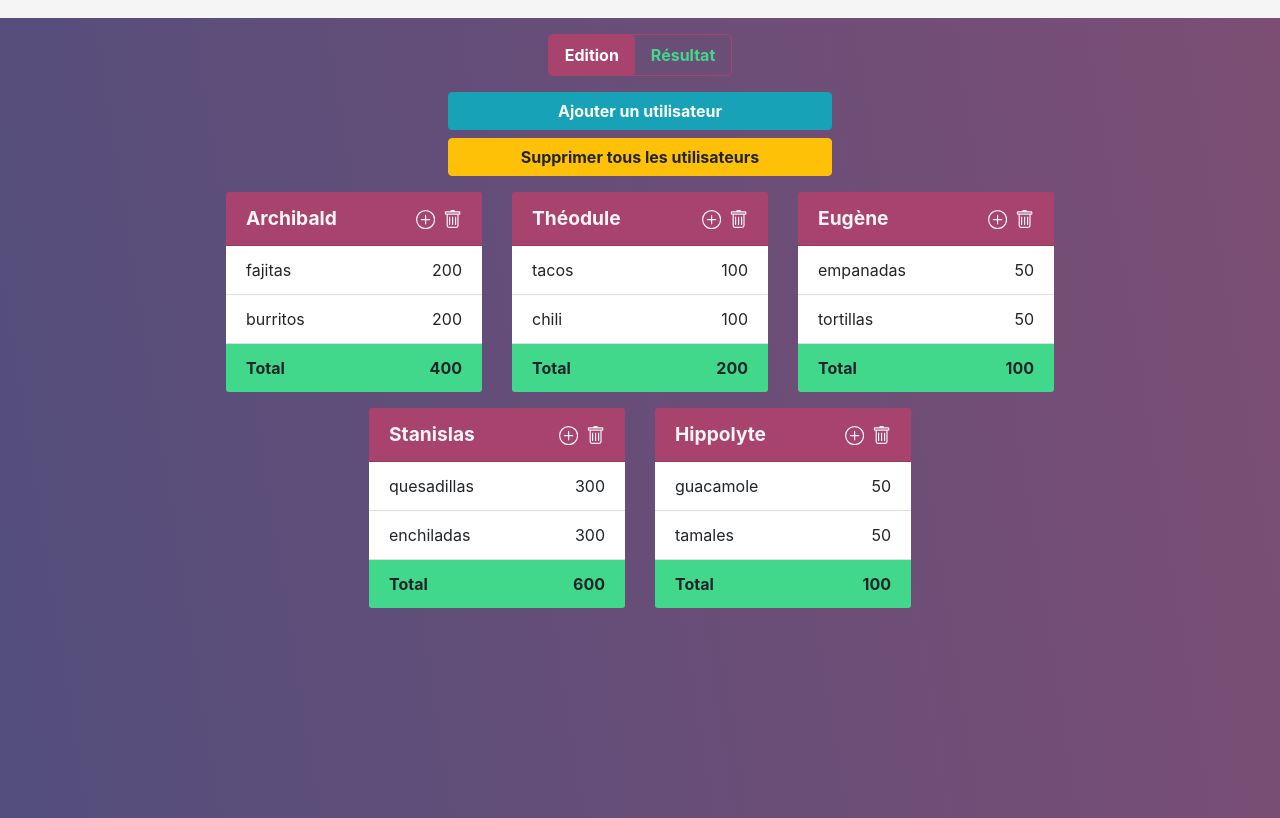
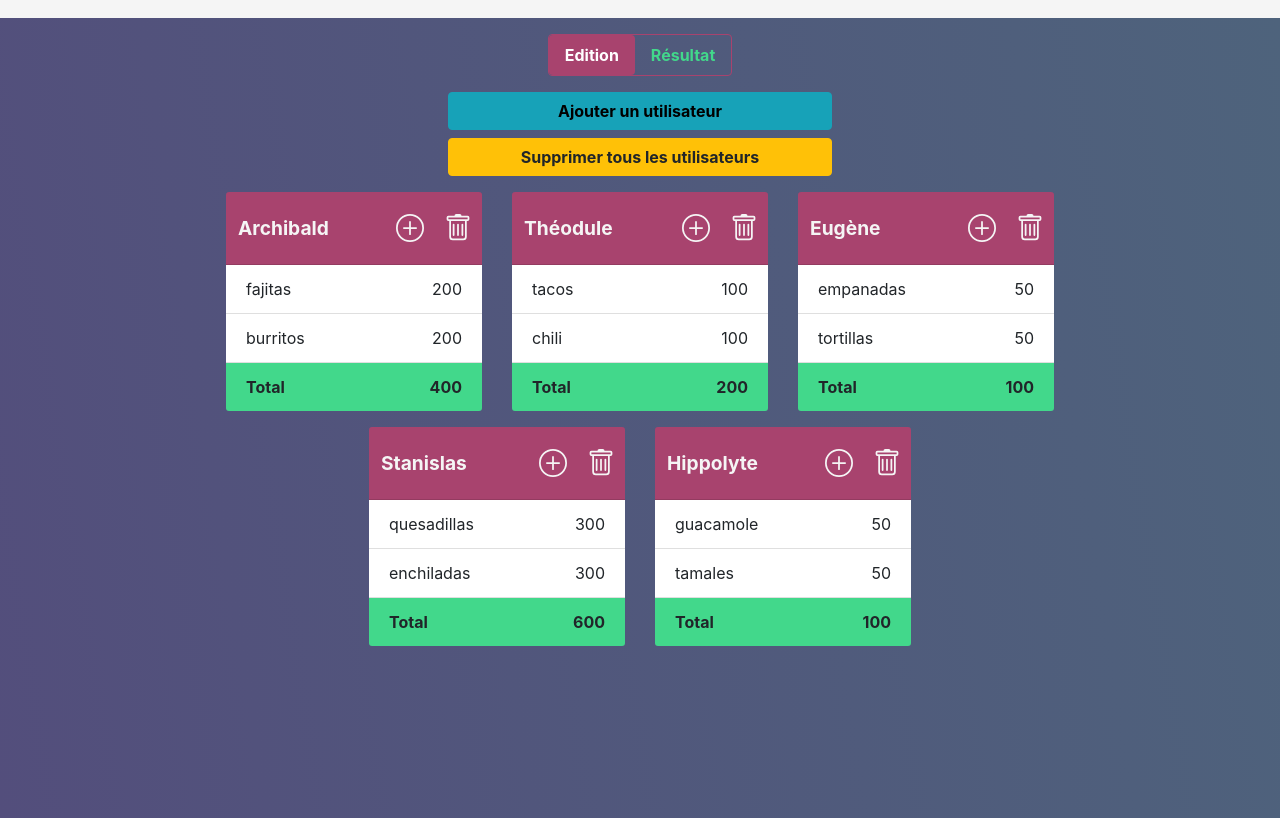
Before and after one commit to nicolasdvlp/tricount-like, a React app: page / in a window 1280 px wide. Shown: the part 62-880 px from the top of the page. Built offline with nearby package versions, Linux system fonts and the light colour scheme.

Commit message:
some mods

```diff
--- a/public/service-worker.js
+++ b/public/service-worker.js
@@ -22,8 +22,8 @@ const PRECACHE_URLS = [
   // 'index.html',
   './', // Alias for index.html
   // 'styles.css',
-  './static/css/*.css',
-  './static/css/*.js'
+  // './static/css/*.css',
+  // './static/css/*.js'
 ];
 
 // The install handler takes care of precaching the resources we always need.
--- a/src/components/Graph/index.js
+++ b/src/components/Graph/index.js
@@ -8,7 +8,7 @@ const MyResponsiveBar = ({ data }) => {
   return (
     <ResponsiveBar
       data={data}
-            keys={[ 'amount' ]}
+      keys={['amount']}
       indexBy="name"
       margin={{ top: 0, right: 0, bottom: 50, left: 60 }}
       padding={0.2}
@@ -55,7 +55,7 @@ const MyResponsiveBar = ({ data }) => {
       }}
       labelSkipWidth={12}
       labelSkipHeight={12}
-            labelTextColor={{ from: 'color', modifiers: [ [ 'darker', 1.6 ] ] }}
+      labelTextColor={{ from: 'color', modifiers: [['darker', 1.6]] }}
       legends={[]}
       isInteractive={false}
       animate={true}
--- a/src/components/Main/index.js
+++ b/src/components/Main/index.js
@@ -1,12 +1,16 @@
 // == Import npm
-import React from 'react';
+import React, { lazy, Suspense } from 'react';
 import { Nav, Container } from 'react-bootstrap';
 import PropTypes from 'prop-types';
 
 // == Import
 import './style.scss';
-import UserList from '../../containers/UserList';
+// import UserList from '';
 import ResultView from '../../containers/Result'
+
+const UserList = lazy(() => import('../../containers/UserList'));
+
+const renderLoader = () => <p>Loading</p>;
 
 // == Composant
 const Main = ({ switchResultPage, clickChangeView }) => {
@@ -31,8 +35,11 @@ const Main = ({ switchResultPage, clickChangeView }) => {
           </Nav.Item>
         </Nav>
       </Container>
+
       {
-        !switchResultPage && <UserList />
+        !switchResultPage && (<Suspense fallback={renderLoader()}>
+          <UserList />
+        </Suspense>)
       }
       {
         switchResultPage && <ResultView />
--- a/src/components/Main/style.scss
+++ b/src/components/Main/style.scss
@@ -1,6 +1,6 @@
 .main {
   background: rgb(124, 78, 116);
-  background: linear-gradient(261deg, rgba(124, 78, 116, 1) 0%, rgba(83, 78, 124, 1) 100%);
+  background: linear-gradient(261deg, #4e637c, #534e7c);
   min-height: 100vh;
   height: 100%;
 
--- a/src/components/ModalForm/index.js
+++ b/src/components/ModalForm/index.js
@@ -28,7 +28,7 @@ const ModalForm = (props) => {
         <Modal.Body>
           <Form.Group controlId="formBasicEmail">
             <Form.Label>Son nom (ou son surnom):</Form.Label>
-                        <Form.Control type="texte" placeholder="Nom" name="inputModal" onChange={handleInputChange} value={inputModal}/>
+            <Form.Control type="texte" placeholder="Nom" name="inputModal" onChange={handleInputChange} value={inputModal} />
           </Form.Group>
         </Modal.Body>
         <Modal.Footer>
--- a/src/components/Result/index.js
+++ b/src/components/Result/index.js
@@ -10,8 +10,6 @@ import Graph from '../Graph';
 
 // == Composant
 const Result = ({ data, transactions }) => {
-    console.log('transactions', transactions)
-
   return (
     <Container className={Result.name.toLowerCase()}>
       <h2 className="result__title">Les bleus doivent aux jaunes</h2>
@@ -28,7 +26,8 @@ return (
         <div className="result__emoji">🎉</div>
       </Container>
     </Container>
-);}
+  );
+}
 
 Result.propTypes = {
   data: PropTypes.arrayOf(PropTypes.shape({
--- a/src/components/UserCard/style.scss
+++ b/src/components/UserCard/style.scss
@@ -10,6 +10,9 @@
     font-size: larger;
     display: flex;
     justify-content: space-between;
+    padding: 0.75rem 0 0.75rem 0.75rem;
+    display: flex;
+    align-items: center;
   }
 
   &__header--left {
@@ -21,8 +24,10 @@
   }
 
   &__header_icons {
-    margin-left: 0.5rem;
     cursor: pointer;
+    height: 48px;
+    width: 48px;
+    padding: 10px;
   }
 
   &__body {
--- a/src/components/UserList/index.js
+++ b/src/components/UserList/index.js
@@ -12,7 +12,7 @@ const UserList = ({ users, switchModal, addExpense, deleteUserModal, clickDelUse
   <Container className={UserList.name.toLowerCase()}>
     <Row className="justify-content-center userlist--flex">
       <Col className="userlist__buttonlist userlist--flex">
-        <Button block className="buttonlist userlist__buttonlist buttonlist--marge" variant="info" onClick={switchModal}>Ajouter un utilisateur</Button>
+        <Button block className="buttonlist userlist__buttonlist buttonlist--marge" style={{ color: 'black' }} variant="info" onClick={switchModal}>Ajouter un utilisateur</Button>
         <Button block className="buttonlist userlist__buttonlist buttonlist--marge" variant="warning" onClick={clickDelUsers}>Supprimer tous les utilisateurs</Button>
       </Col>
       <Col>
```
Also changed, not shown: src/components/Header/index.js (+5 -5 lines), test_algorithm/test_algo.js (+10 -13 lines), src/components/ModalDelUser/index.js (indentation only), 1 other file. Lines whose indentation alone changed are shown as unchanged.
